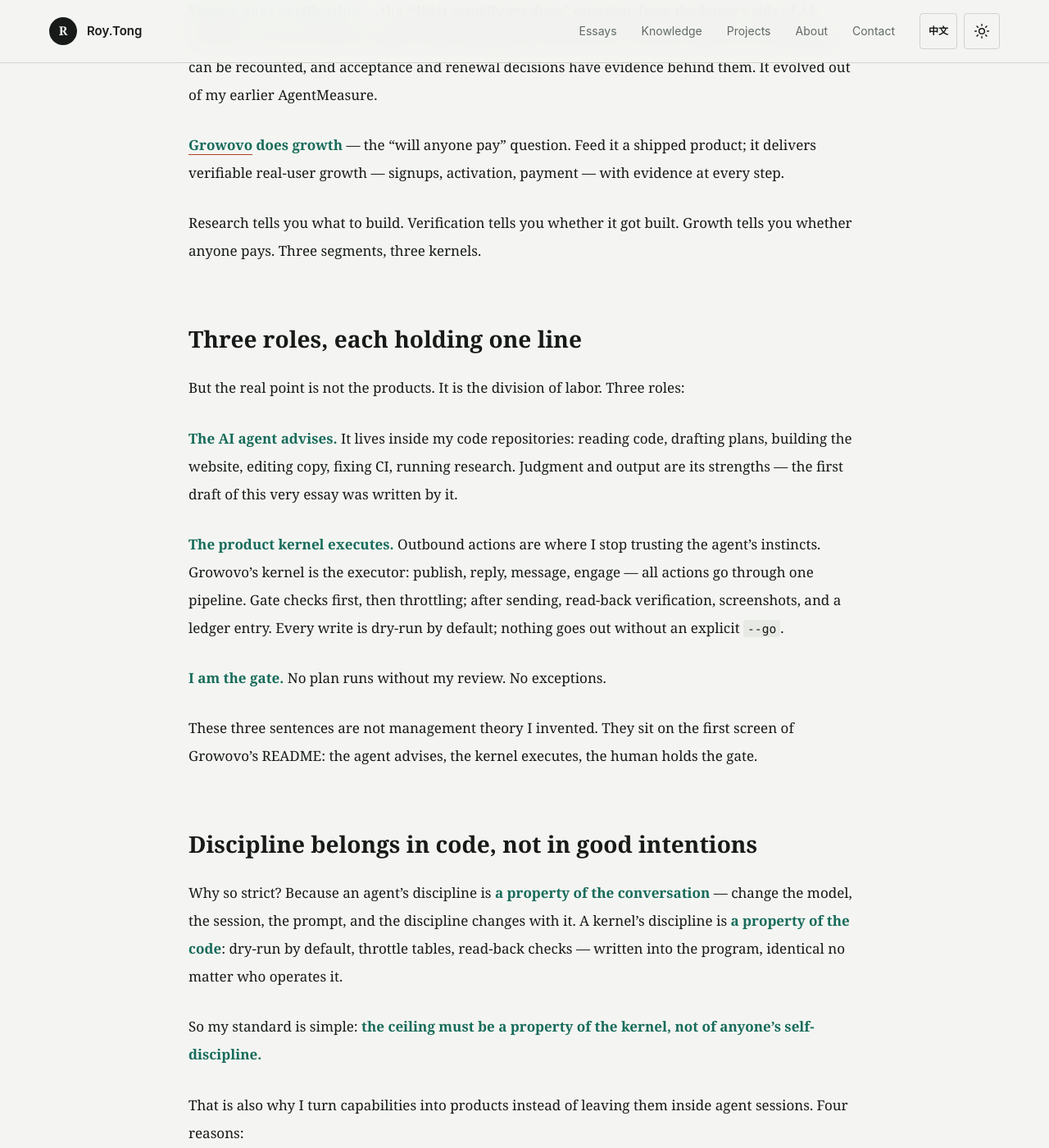
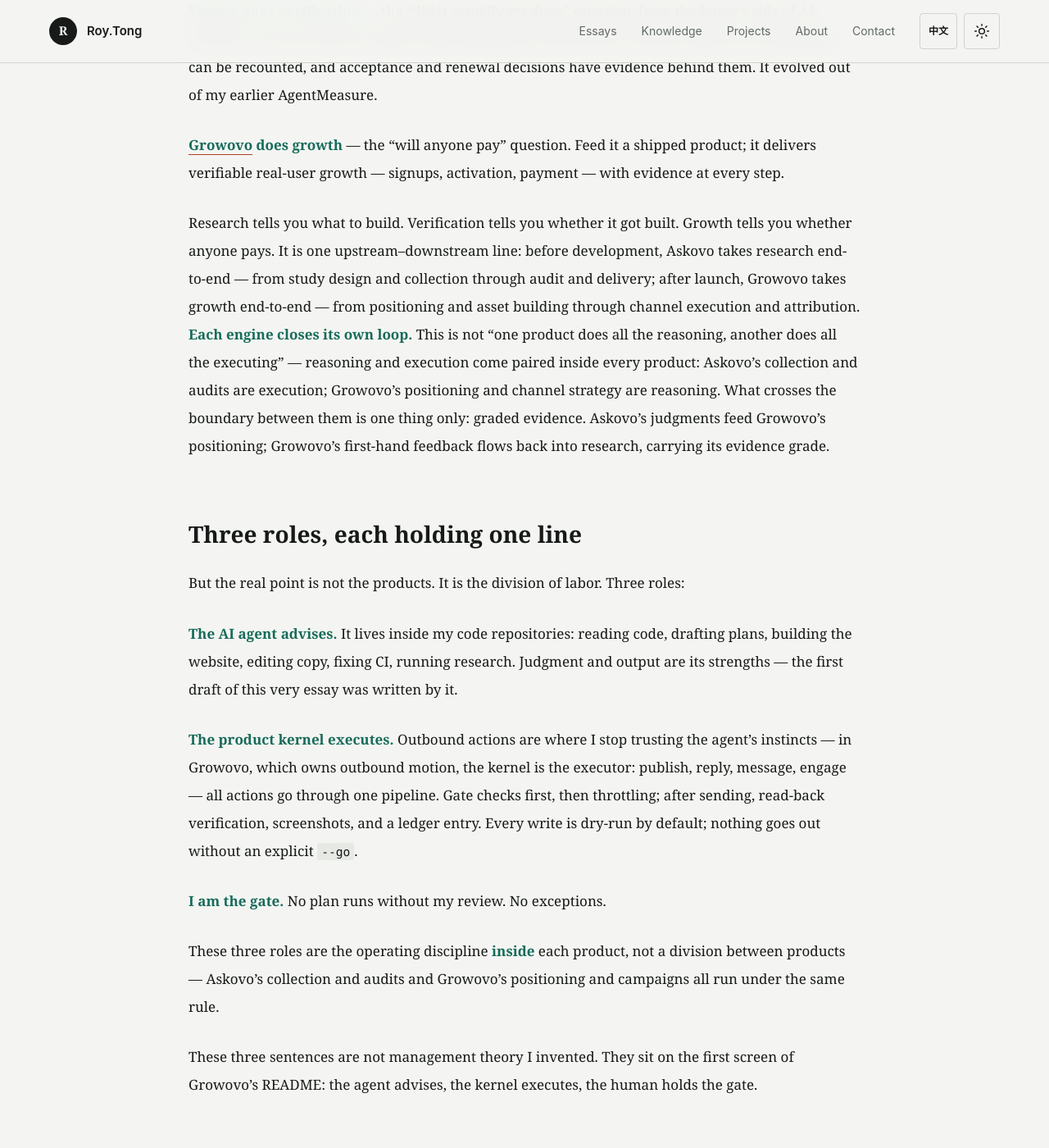
Before and after one commit to roy-tong/roy-tong.github.io, a Jekyll site: the page built from en/_posts/2026-10-31-one-person-one-agent-three-products-en.md, in a window 1280 px wide and 1400 px high, scrolled down 1381 px. Shown: the whole window at 82% size. Built offline with Jekyll 4.4.1, drawn with Linux system fonts in a browser that asks for light colours.

Commit message:
Correct the two-engine narrative: upstream/downstream by lifecycle, each product end-to-end
- Askovo = pre-build research, Growovo = post-launch growth; they hand off graded
  evidence, not split reasoning vs execution
- agent/kernel/human roles clarified as discipline INSIDE each product
- portfolio: growovo role 'growth execution kernel' -> 'GTM growth engine';
  askovo description now end-to-end (design -> collection -> audit -> delivery)

```diff
--- a/en/_posts/2026-10-31-one-person-one-agent-three-products-en.md
+++ b/en/_posts/2026-10-31-one-person-one-agent-three-products-en.md
@@ -28,7 +28,7 @@ First, the products. Each owns one segment of the loop:
 
 **[Growovo](https://github.com/roy-tong/Growovo) does growth** — the "will anyone pay" question. Feed it a shipped product; it delivers verifiable real-user growth — signups, activation, payment — with evidence at every step.
 
-Research tells you what to build. Verification tells you whether it got built. Growth tells you whether anyone pays. Three segments, three kernels.
+Research tells you what to build. Verification tells you whether it got built. Growth tells you whether anyone pays. It is one upstream–downstream line: before development, Askovo takes research end-to-end — from study design and collection through audit and delivery; after launch, Growovo takes growth end-to-end — from positioning and asset building through channel execution and attribution. **Each engine closes its own loop.** This is not "one product does all the reasoning, another does all the executing" — reasoning and execution come paired inside every product: Askovo's collection and audits are execution; Growovo's positioning and channel strategy are reasoning. What crosses the boundary between them is one thing only: graded evidence. Askovo's judgments feed Growovo's positioning; Growovo's first-hand feedback flows back into research, carrying its evidence grade.
 
 ## Three roles, each holding one line
 
@@ -36,9 +36,11 @@ But the real point is not the products. It is the division of labor. Three roles
 
 **The AI agent advises.** It lives inside my code repositories: reading code, drafting plans, building the website, editing copy, fixing CI, running research. Judgment and output are its strengths — the first draft of this very essay was written by it.
 
-**The product kernel executes.** Outbound actions are where I stop trusting the agent's instincts. Growovo's kernel is the executor: publish, reply, message, engage — all actions go through one pipeline. Gate checks first, then throttling; after sending, read-back verification, screenshots, and a ledger entry. Every write is dry-run by default; nothing goes out without an explicit `--go`.
+**The product kernel executes.** Outbound actions are where I stop trusting the agent's instincts — in Growovo, which owns outbound motion, the kernel is the executor: publish, reply, message, engage — all actions go through one pipeline. Gate checks first, then throttling; after sending, read-back verification, screenshots, and a ledger entry. Every write is dry-run by default; nothing goes out without an explicit `--go`.
 
 **I am the gate.** No plan runs without my review. No exceptions.
+
+These three roles are the operating discipline **inside** each product, not a division between products — Askovo's collection and audits and Growovo's positioning and campaigns all run under the same rule.
 
 These three sentences are not management theory I invented. They sit on the first screen of Growovo's README: the agent advises, the kernel executes, the human holds the gate.
 
--- a/en/about.html
+++ b/en/about.html
@@ -145,7 +145,7 @@ lang_switch_url: /about/
 
     <p>These days I work as one person with one AI agent resident in my code repositories, running three products at once. The agent advises — plans, assets, code. The product kernels execute — outbound actions go through gates, throttling, read-back checks, and a ledger. I hold the gate — no plan runs without my review. Why this division holds up is the subject of <a href="{{ '/notes/one-person-one-agent-three-products-en/' | relative_url }}">One Person, One AI Agent, Three Products</a>.</p>
 
-    <p>Each product owns one segment of the loop: <a href="https://github.com/roy-tong/askovo">Askovo</a> does demand research (a reasoning chain from scenes, users, and pains through to product and business, every claim carrying an evidence grade); <a href="https://github.com/roy-tong/verovo">Verovo</a> does delivery verification (buyer-side AI service charge recounts and acceptance evidence, evolved from AgentMeasure); <a href="https://github.com/roy-tong/Growovo">Growovo</a> does growth execution (feed it a shipped product, get verifiable real-user growth). All three share one evidence-grading scheme; the full list is on the <a href="{{ '/en/projects/' | relative_url }}">projects page</a>.</p>
+    <p>Each product owns one segment of the loop: <a href="https://github.com/roy-tong/askovo">Askovo</a> does demand research (pre-build: from study design and collection through reasoning, audit, and delivery, on a chain from scenes, users, and pains to product and business, every claim carrying an evidence grade); <a href="https://github.com/roy-tong/verovo">Verovo</a> does delivery verification (buyer-side AI service charge recounts and acceptance evidence, evolved from AgentMeasure); <a href="https://github.com/roy-tong/Growovo">Growovo</a> does growth (post-launch: define → build → run; feed it a shipped product, get verifiable real-user growth). Askovo and Growovo sit upstream and downstream of each other: research judgments feed growth positioning, and first-hand growth feedback flows back with evidence grades. Each engine closes its own loop end-to-end. All three share one evidence-grading scheme; the full list is on the <a href="{{ '/en/projects/' | relative_url }}">projects page</a>.</p>
 
     <h3>Agents and software metering</h3>
 
```
Also changed, not shown: _data/portfolio.json (+6 -6 lines), _posts/2026-10-31-one-person-one-agent-three-products.md (+4 -2 lines), about.md (+1 -1 lines).
